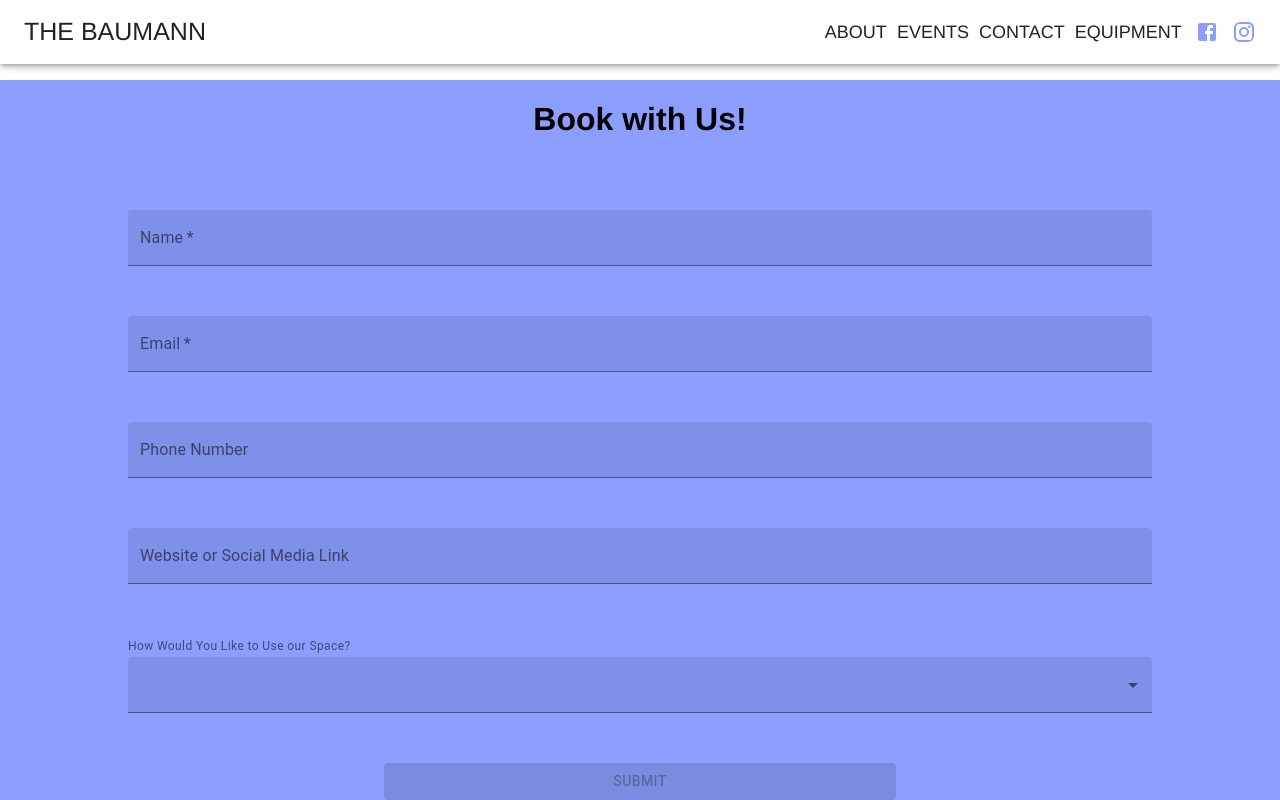
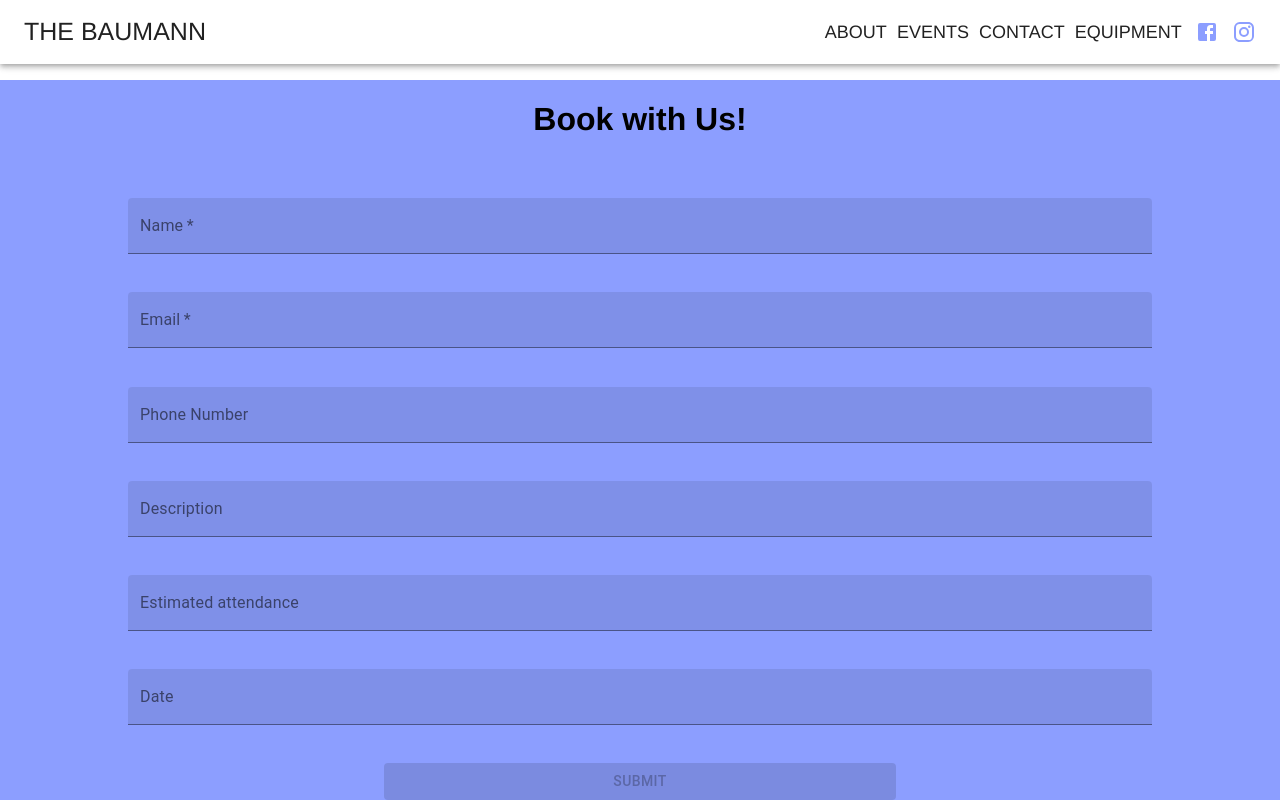
Before and after one commit to seanpara/The_Baumann, a React (Create React App) app: page /contact in a window 1280 px wide. Built offline with nearby package versions, Linux system fonts and the light colour scheme; the HTML template or start-up script is replaced by a standard one.

Commit message:
removes more complex form fields and logic

```diff
--- a/src/Views/ContactPage.tsx
+++ b/src/Views/ContactPage.tsx
@@ -12,8 +12,9 @@ const intialFormState = {
   name: '',
   email: '',
   phoneNumber: '',
-  websiteOrSocialMedia: '',
-  useOfSpace: '',
+  description: '',
+  estimatedAttendance: null,
+  date: '',
 };
 // Event App:
 
@@ -30,20 +31,13 @@ const intialFormState = {
 // 2. Number in party*
 // 3. Date(s
 
-const eventFields = {
-  description: '',
-  estimatedAttendance: 0,
-  date: '',
-  duration: '',
-  technicalRequirements: '',
-  additionalDetails: '',
-};
-
-const rentalFields = {
-  description: '',
-  numberInParty: '',
-  date: '',
-};
+// const fieldNameToPlaceholderTextMapping: { [key: string]: string | number } = {
+//   name: 'Name',
+//   email: 'Email',
+//   phoneNumber: 'Phone Number',
+//   description: '',
+//   date: '',
+// };
 
 const fieldNameToPlaceholderTextMapping: { [key: string]: string } = {
   name: 'Name',
@@ -54,7 +48,6 @@ const fieldNameToPlaceholderTextMapping: { [key: string]: string } = {
 
 const SET_FIELD = 'SET_FIELD';
 const RESET_FORM = 'RESET_FORM';
-const ADD_NEW_FIELDS = 'ADD_NEW_FIELDS';
 
 const ContactPage = () => {
   const [formState, dispatchFormAction] = useReducer(
@@ -64,11 +57,8 @@ const ContactPage = () => {
           const { field = '', value = '' } = payload;
           return { ...state, [field]: value };
         }
-
         case RESET_FORM:
           return intialFormState;
-        case ADD_NEW_FIELDS:
-          return { ...state, ...payload };
         default:
           return state;
       }
@@ -76,7 +66,6 @@ const ContactPage = () => {
     intialFormState,
   );
   const [errorMessage, setErrorMessage] = useState('');
-  const [bookingType, setBookingType] = useState('');
 
   const classes = useHomePageStyles();
 
@@ -110,40 +99,7 @@ const ContactPage = () => {
     }
   };
 
-  const renderFormField = (stateKey: string): JSX.Element => {
-    if (stateKey === 'useOfSpace') {
-      return (
-        <div
-          key={stateKey}
-          style={{
-            display: 'flex',
-            flexDirection: 'column',
-            justifyContent: 'space-apart',
-            width: '80%',
-          }}
-        >
-          <FormHelperText>How Would You Like to Use our Space?</FormHelperText>
-          <Select
-            variant="filled"
-            value={formState[stateKey]}
-            onChange={(e): void => {
-              handleFieldChange(e, stateKey);
-              dispatchFormAction({
-                type: ADD_NEW_FIELDS,
-                payload:
-                  e.target.value === 'event' ? eventFields : rentalFields,
-              });
-            }}
-          >
-            <MenuItem value={'event'}>Event</MenuItem>
-            <MenuItem value={'rental'}>Rental</MenuItem>
-            <MenuItem value={'both'}>Both</MenuItem>
-          </Select>
-        </div>
-      );
-    }
-
-    return (
+  const renderFormField = (stateKey: string): JSX.Element => (
     <TextField
       key={stateKey}
       required={stateKey === 'name' || stateKey === 'email'}
@@ -160,7 +116,6 @@ const ContactPage = () => {
       helperText={errorMessage}
     />
   );
-  };
 
   const renderForm = (): JSX.Element[] =>
     Object.keys(formState).map(renderFormField);
```
Lines whose indentation alone changed are shown as unchanged.
